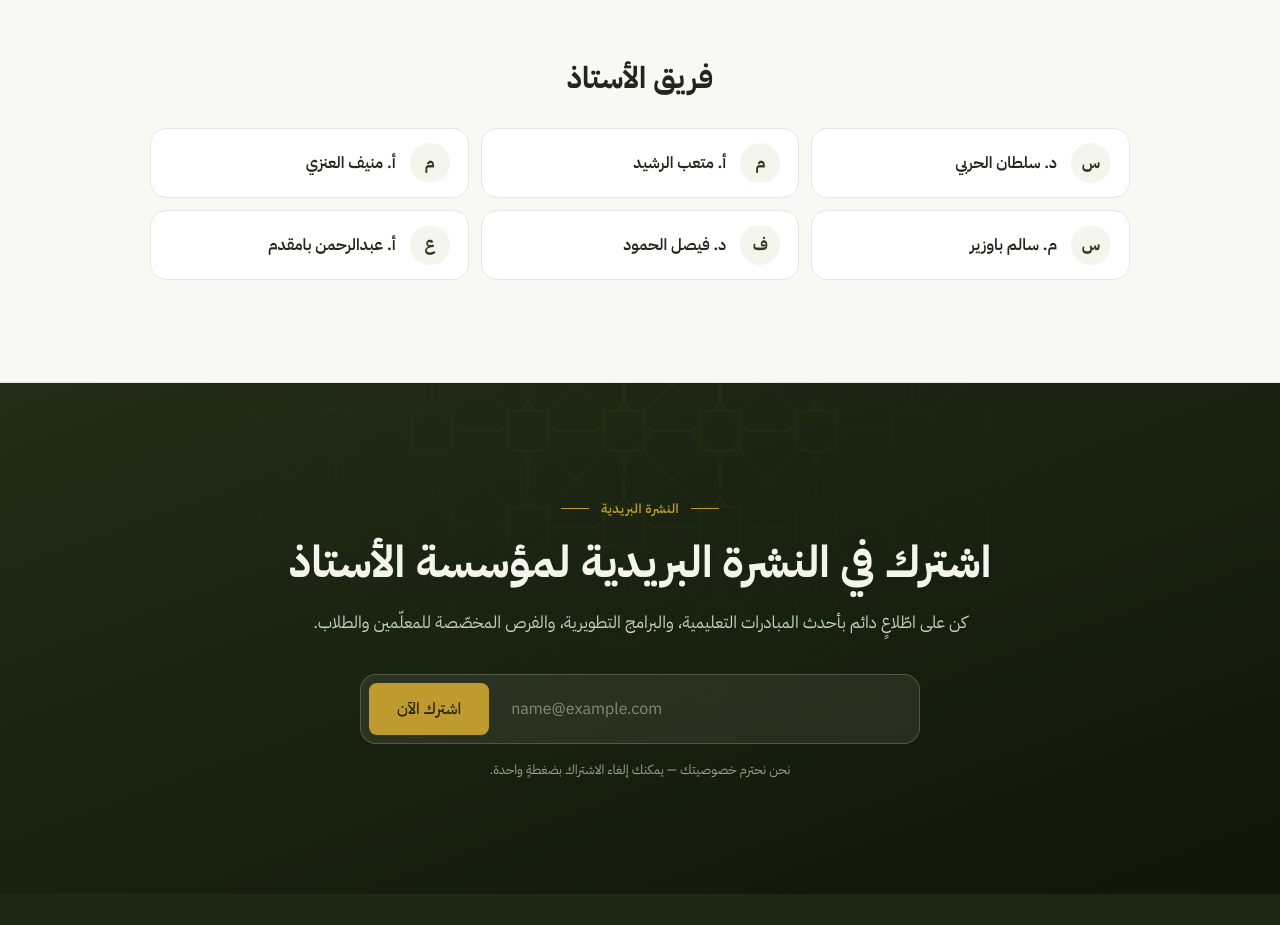
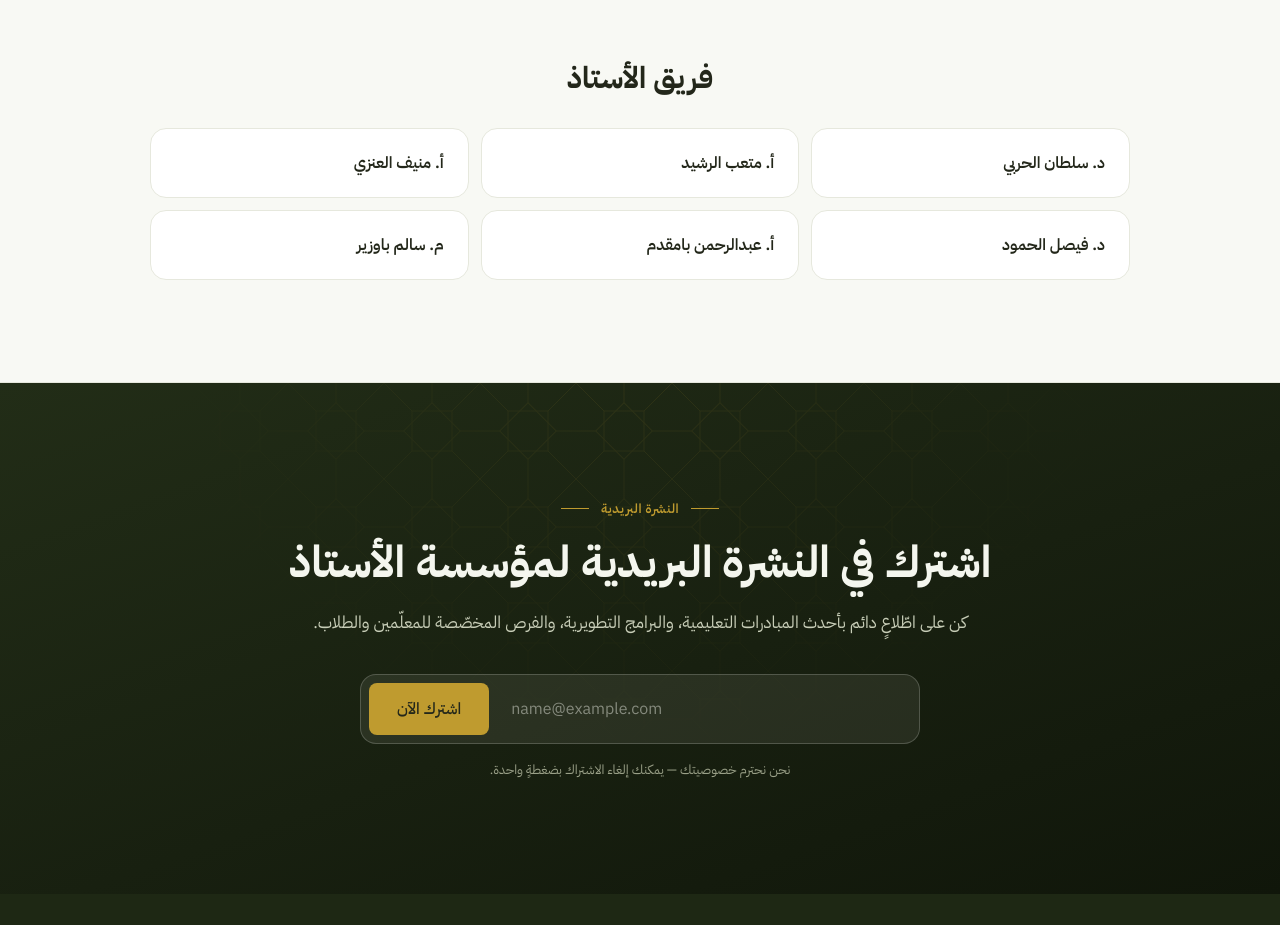
Before and after one commit to alostathorg/alostath_website, a Next.js app: page /about in a window 1280 px wide. Shown: the part 7860-8785 px from the top of the page. Built offline with nearby package versions, Linux system fonts and the light colour scheme; no server answers; the database is empty.

Commit message:
Move Salem Bawazir to the end of the team list and drop the monograms
Co-Authored-By: Claude Opus 5.5 <noreply@anthropic.com>
Claude-Session: https://claude.ai/code/session_01QJZ4sB1mdFgb9YjkmLsteg

```diff
--- a/src/app/about/page.tsx
+++ b/src/app/about/page.tsx
@@ -3,7 +3,7 @@ import type { Metadata } from "next";
 import PageShell from "@/components/PageShell";
 import PageHero from "@/components/PageHero";
 import PersonAvatar from "@/components/PersonAvatar";
-import { BOARD, LICENSE, PARTNERS, SCALE, TEAM, monogram } from "@/lib/org";
+import { BOARD, LICENSE, PARTNERS, SCALE, TEAM } from "@/lib/org";
 
 export const revalidate = 300;
 export const metadata: Metadata = { title: "من نحن" };
@@ -268,7 +268,7 @@ export default function AboutPage() {
             <h3>فريق الأستاذ</h3>
             <ul>
               {TEAM.map((n) => (
-                <li key={n}><span aria-hidden>{monogram(n)}</span>{n}</li>
+                <li key={n}>{n}</li>
               ))}
             </ul>
           </div>
--- a/src/lib/org.ts
+++ b/src/lib/org.ts
@@ -18,9 +18,9 @@ export const TEAM: string[] = [
   "د. سلطان الحربي",
   "أ. متعب الرشيد",
   "أ. منيف العنزي",
-  "م. سالم باوزير",
   "د. فيصل الحمود",
   "أ. عبدالرحمن بامقدم",
+  "م. سالم باوزير",
 ];
 
 /** شركاء النجاح */
--- a/src/styles/pages/about.css
+++ b/src/styles/pages/about.css
@@ -139,8 +139,7 @@
 .ab-team { margin-top: clamp(48px,6vw,80px); text-align: center; }
 .ab-team h3 { font-size: clamp(22px,2.4vw,30px); font-weight: 700; margin: 0 0 28px; }
 .ab-team ul { list-style: none; margin: 0 auto; padding: 0; max-width: 980px; display: grid; grid-template-columns: repeat(3, 1fr); gap: 12px; }
-.ab-team li { display: flex; align-items: center; gap: 14px; padding: 14px 18px; border-radius: 16px; background: var(--canvas); border: 1px solid var(--hairline); font-size: 16px; font-weight: 600; text-align: start; }
-.ab-team li span { flex: none; width: 40px; height: 40px; border-radius: 50%; display: flex; align-items: center; justify-content: center; background: var(--olive-50); color: var(--olive-700); font-weight: 700; }
+.ab-team li { display: flex; align-items: center; padding: 22px 24px; border-radius: 16px; background: var(--canvas); border: 1px solid var(--hairline); font-size: 16px; font-weight: 600; text-align: start; }
 
 /* ── Newsletter ──────────────────────────────────────────────── */
 .ab-news { position: relative; overflow: hidden; isolation: isolate; color: var(--ink-inverse); background: linear-gradient(160deg, #222D17 0%, #182010 55%, #10160A 100%); }
```
